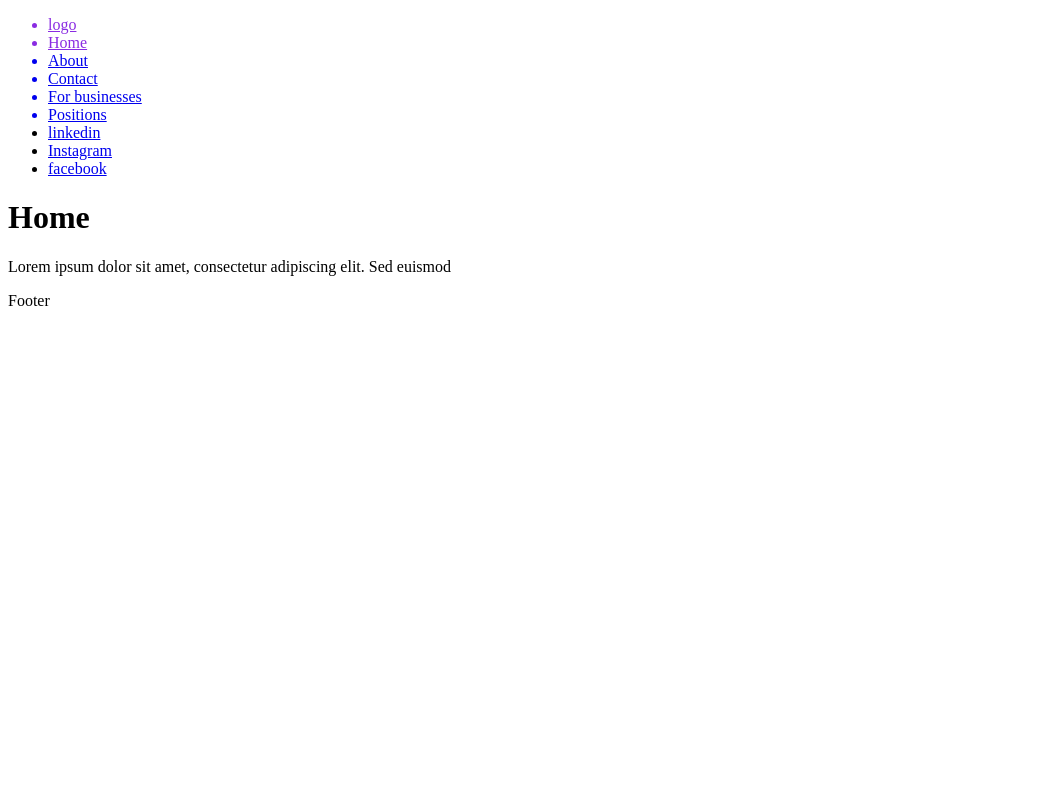
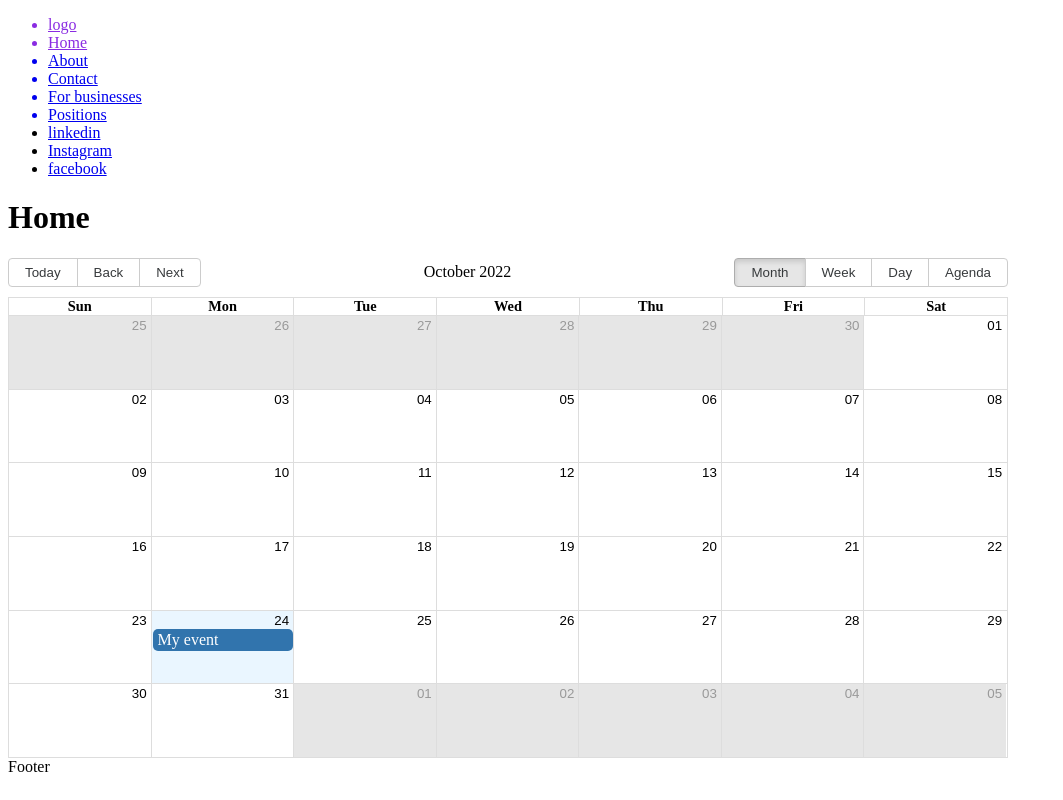
Before and after one commit to Magnumoe/darling-react, a React (Create React App) app in the folder frontend/: page / in a window 1280 px wide. Shown: the whole page, without its empty margins (0-1063 px from the left). Built offline with nearby package versions, Linux system fonts and the light colour scheme.

Commit message:
added big calendar

```diff
--- a/frontend/package.json
+++ b/frontend/package.json
@@ -7,6 +7,7 @@
     "@testing-library/react": "^13.0.0",
     "@testing-library/user-event": "^13.2.1",
     "react": "^18.2.0",
+    "react-big-calendar": "^1.5.0",
     "react-dom": "^18.2.0",
     "react-router-dom": "^6.4.2",
     "react-scripts": "5.0.1",
--- a/frontend/src/pages/Home.jsx
+++ b/frontend/src/pages/Home.jsx
@@ -1,4 +1,18 @@
 import React, { useEffect } from 'react';
+
+import { Calendar, momentLocalizer } from 'react-big-calendar';
+import moment from 'moment';
+import "react-big-calendar/lib/css/react-big-calendar.css";
+
+
+const localizer = momentLocalizer(moment);
+const myEventsList = [
+  {
+    title: 'My event',
+    start: new Date(),
+    end: new Date(),
+  },
+];
 
 const Home = (props) => {
   useEffect(() => {
@@ -6,9 +20,13 @@
   }, [props]);
   return (
     <main>
-      <p>
-        Lorem ipsum dolor sit amet, consectetur adipiscing elit. Sed euismod
-      </p>
+      <Calendar
+        localizer={localizer}
+        events={myEventsList}
+        startAccessor="start"
+        endAccessor="end"
+        style={{ height: 500, width: 1000 }}
+      />
     </main>
   )
 }
```
Also changed, not shown: 1 other file (tests, documents, lock files or other folders).
